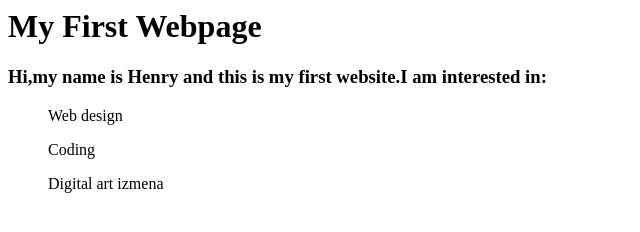
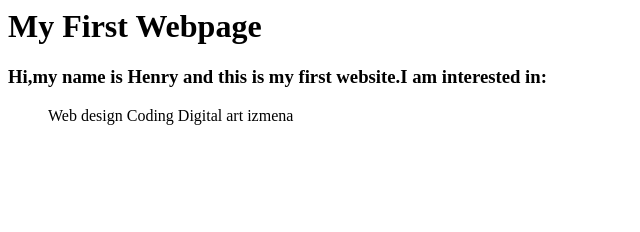
Before and after one commit to nenadstjepanovic/test, a plain HTML site: page index.html in a window 1280 px wide. Shown: the whole page, without its empty margins (0-640 px from the left). Drawn offline with Linux system fonts and the light colour scheme.

Commit message:
Update index.html

```diff
--- a/index.html
+++ b/index.html
@@ -7,9 +7,10 @@
 
 <h3>Hi,my name is Henry and this is my first website.I am interested in: </h3>
 
-<ul>Web design</ul>
-<ul>Coding</ul>
-<ul>Digital art izmena</ul>
-
+  <ul>
+<il>Web design</il>
+<il>Coding</il>
+<il>Digital art izmena</il>
+  </ul>
 </body>
 </html>
```
